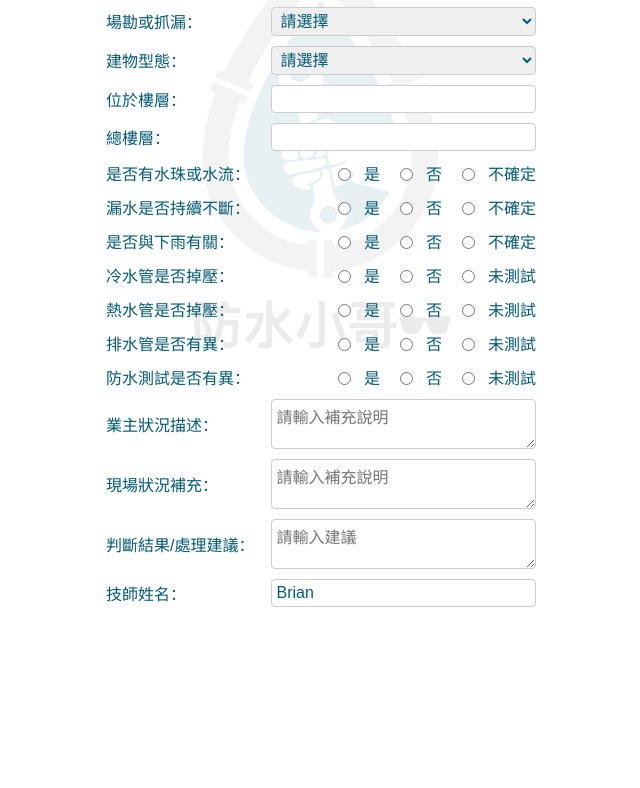
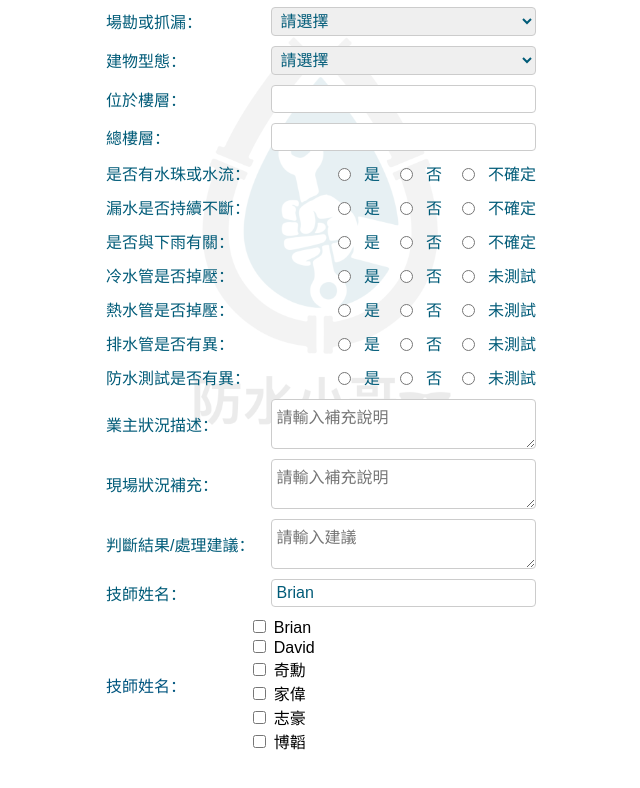
Before and after one commit to waterbrother-Brian/water118, a plain HTML site: page index.html in a window 1280 px wide. Shown: the part 320-1108 px from the top of the page, without its empty margins (319-959 px from the left). Before the commit the page ends 957 px from the top, so only its background shows below. Drawn offline with Linux system fonts and the light colour scheme.

Commit message:
Update index.html

```diff
--- a/index.html
+++ b/index.html
@@ -245,6 +245,18 @@
       <input type="text" id="technician" name="technician" value="Brian">
     </div>
 
+    <div style="display: flex; align-items: center; margin-bottom: 15px;">
+  <label style="flex: 1; color: #00557f;">技師姓名：</label>
+  <div style="flex: 2; color: black;">
+    <label><input type="checkbox" name="technicians[]" value="Brian"> Brian</label><br>
+    <label><input type="checkbox" name="technicians[]" value="David"> David</label><br>
+    <label><input type="checkbox" name="technicians[]" value="奇勳"> 奇勳</label><br>
+    <label><input type="checkbox" name="technicians[]" value="家偉"> 家偉</label><br>
+    <label><input type="checkbox" name="technicians[]" value="志豪"> 志豪</label><br>
+    <label><input type="checkbox" name="technicians[]" value="博韜"> 博韜</label>
+  </div>
+</div>
+
   </div>
 </body>
 </html>
```
